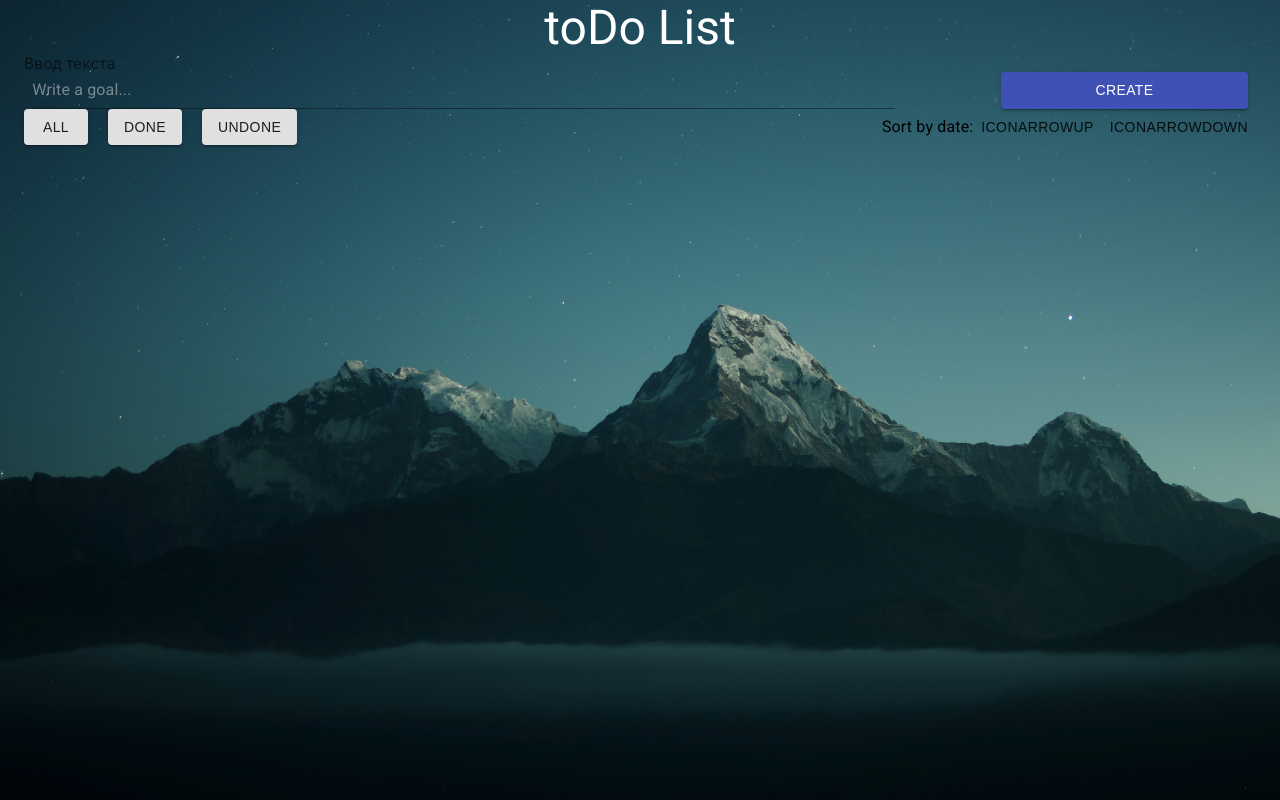
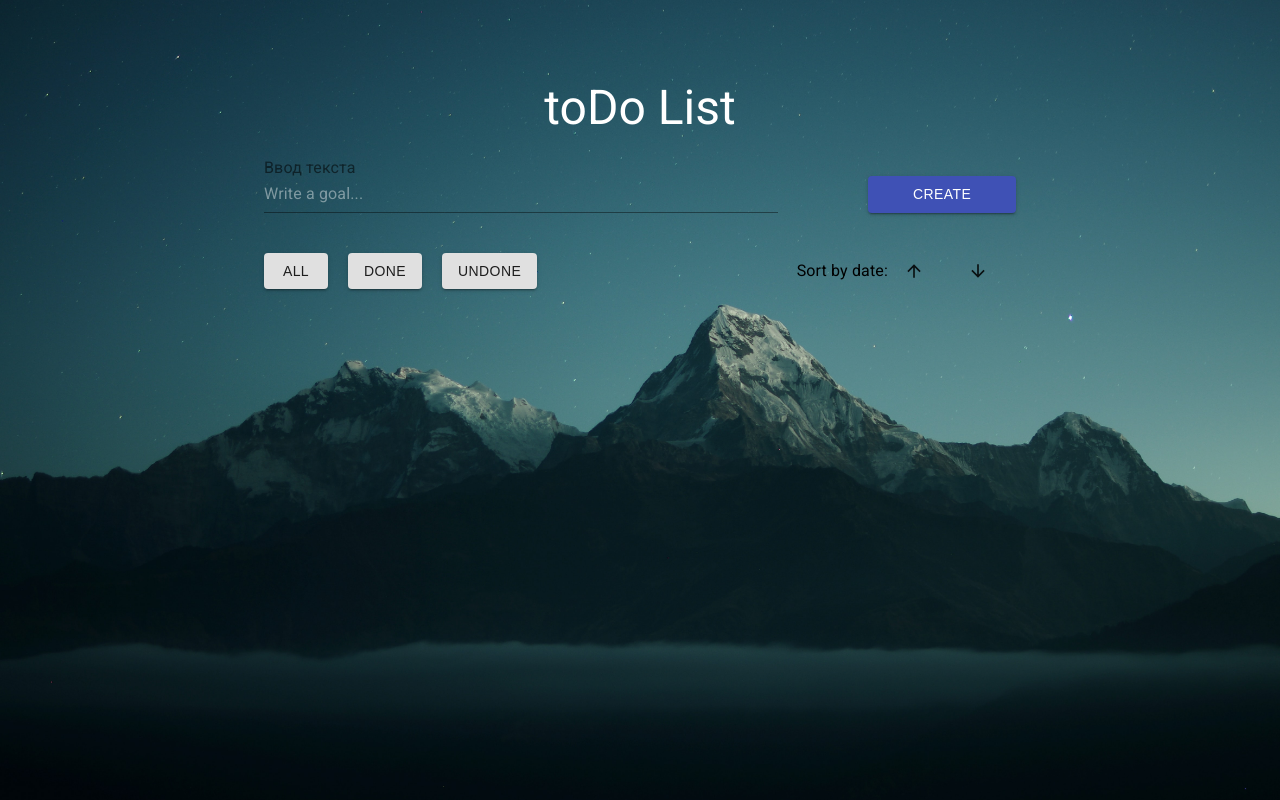
Before and after one commit to Stopqur/todo-react-alp, a React (Create React App) app: page / in a window 1280 px wide. Built offline with nearby package versions, Linux system fonts and the light colour scheme.

Commit message:
new styles

```diff
--- a/src/TodoMain/Sort.js
+++ b/src/TodoMain/Sort.js
@@ -1,18 +1,14 @@
 import React from 'react'
 import { Box, Typography, Button, CardMedia } from '@material-ui/core';
+import ArrowUpwardIcon from '@material-ui/icons/ArrowUpward';
+import ArrowDownwardIcon from '@material-ui/icons/ArrowDownward';
 
 export default function Sort ({sortBtnEarlier, sortBtnLater}) {
     return (
         <Box display='flex' alignItems='center'>
             <Typography>Sort by date:</Typography>
-            <Button onClick={() => sortBtnEarlier()} type ="button">
-                iconArrowUp
-                {/* <CardMedia></CardMedia> */}
-            </Button>
-            <Button onClick={() => sortBtnLater()} type ="button">
-                iconArrowDown
-                {/* <CardMedia></CardMedia> */}
-            </Button>
+            <Button startIcon={<ArrowUpwardIcon />} onClick={() => sortBtnEarlier()} type ="button"></Button>
+            <Button startIcon={<ArrowDownwardIcon />} onClick={() => sortBtnLater()} type ="button"></Button>
         </Box>
 
         // <div className='main__sort'>
--- a/src/TodoMain/TodoForm.js
+++ b/src/TodoMain/TodoForm.js
@@ -23,7 +23,7 @@ export default function TodoForm({titleInput, colorText, currentTime, handleChan
     // }
 
     return (
-        <Box>
+        <Box mt={3} pb={5}>
             <InputLabel>Ввод текста</InputLabel>
             <FormControl component='form' style={ { display: 'flex'} } onSubmit={(e) => handleFormSubmit(e)}>
                 <Box display='flex' justifyContent="space-around">
--- a/src/TodoMain/TodoItem.js
+++ b/src/TodoMain/TodoItem.js
@@ -1,7 +1,7 @@
 import React, {useState} from 'react'
 import { ListItem, InputLabel, Input, Button, Box, Typography, CardMedia } from '@material-ui/core';
 import { makeStyles } from '@material-ui/core/styles'
-
+import DeleteOutlinedIcon from '@material-ui/icons/DeleteOutlined';
 const useStyles = makeStyles(() => ({
     title: {
         color: 'white'
@@ -53,10 +53,7 @@ export default function TodoItem({todo, todoDelete, number, colorText}) {
                 </Box>
                 <Typography className={classes.dateText}>{todo.date.toLocaleString()}</Typography>
             </InputLabel>
-            <Button onClick={() => trashClick()} type="button">
-                Trash
-                {/* <CardMedia></CardMedia> */}
-            </Button>
+            <Button startIcon={<DeleteOutlinedIcon />} onClick={() => trashClick()} type="button"></Button>
         </ListItem>
 
 
--- a/src/TodoMain/TodoMain.js
+++ b/src/TodoMain/TodoMain.js
@@ -4,7 +4,7 @@ import { Container } from '@material-ui/core';
 
 function TodoMain(props) {
     return (
-        <Container>
+        <Container maxWidth='md'>
             <Section createBlock={props.createBlock}/>
         </Container>
 
--- a/src/TodoMain/TodoSection.js
+++ b/src/TodoMain/TodoSection.js
@@ -130,7 +130,7 @@ function TodoSection({createBlock}) {
 
 
     return (
-        <Box>
+        <Box p={10}>
             <Typography className={ classes.title } variant='h3'>toDo List</Typography>
             <TodoForm
                 addTodo={handleAddItem}
```
